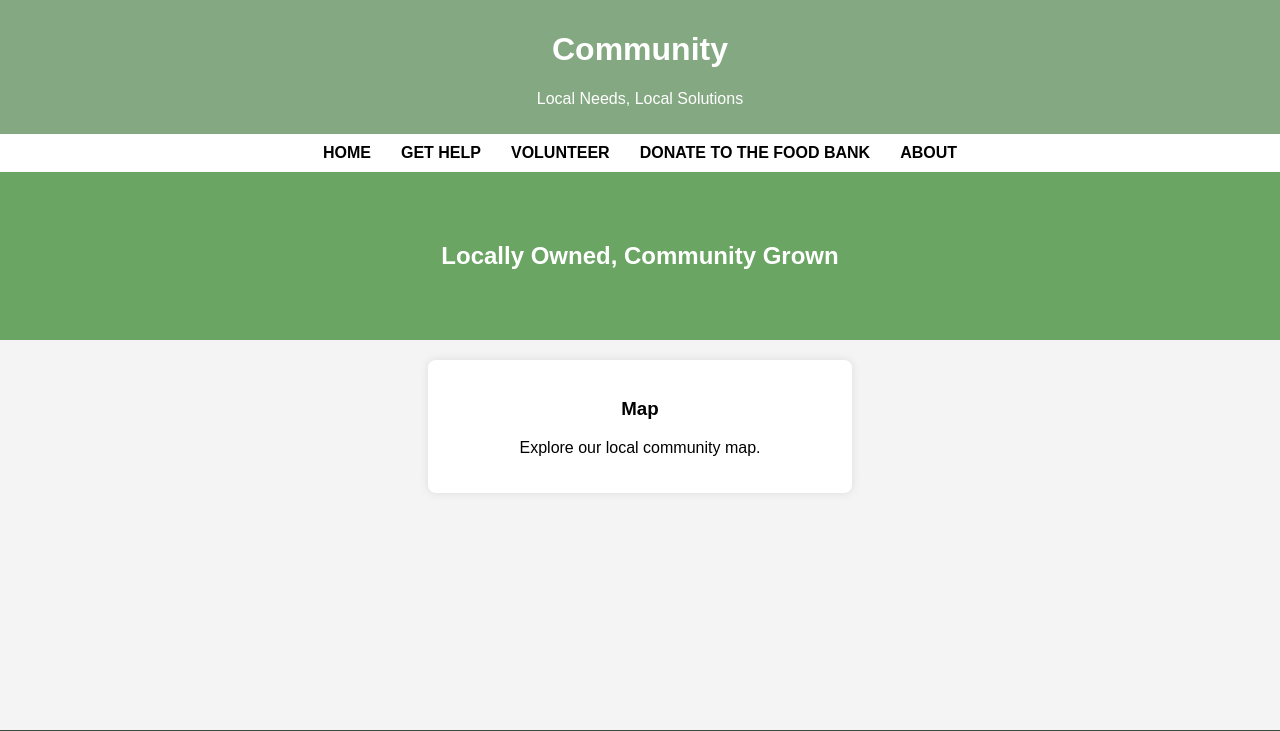
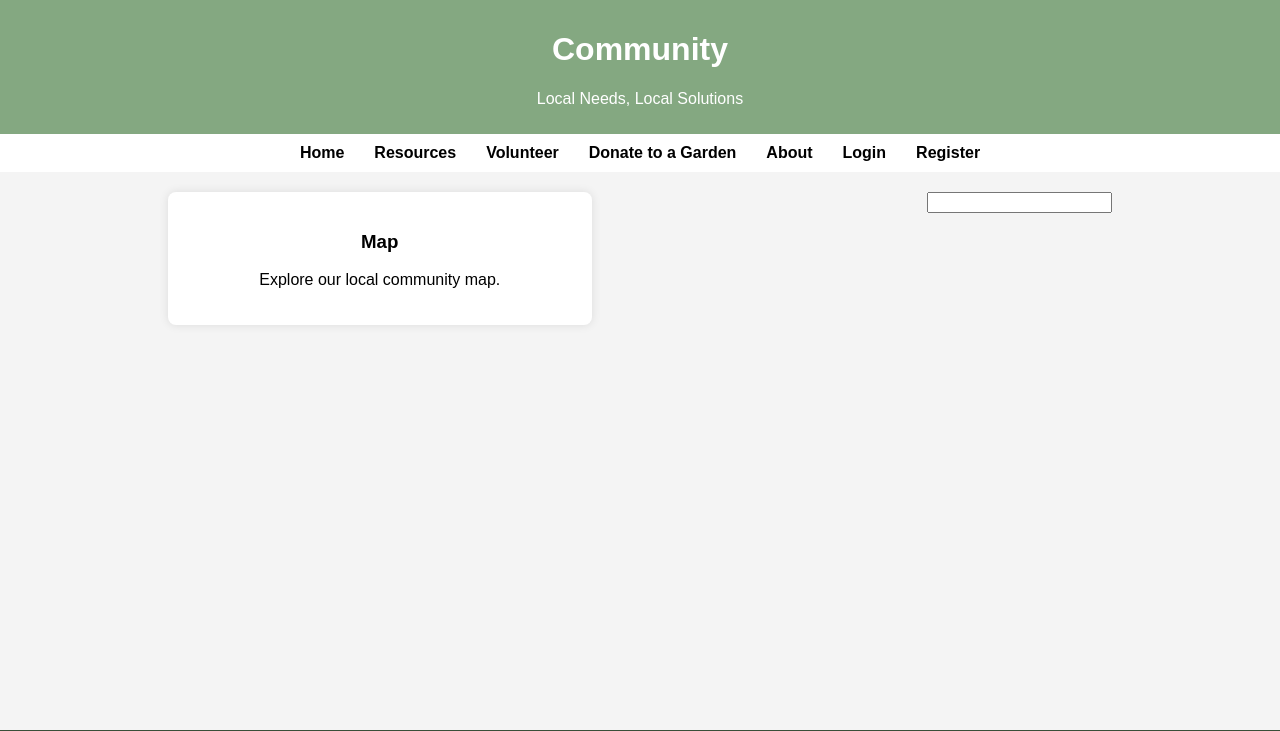
Before and after one commit to jlinares12/CPSC362-Project, a Flask app: page / in a window 1280 px wide. Shown: the top 731 px of the page. Run offline with Flask 3, Linux system fonts and the light colour scheme.

Commit message:
created a base.html file that will serve as the base template for our website. I also created new html files for each of the <a> links in our nav bar, currently they are all empty except for our Home page. I also added routes to each option in our nav bar in our python file.

```diff
--- a/community-garden.py
+++ b/community-garden.py
@@ -3,5 +3,30 @@ from flask import Flask, render_template
 app = Flask(__name__)
 
 @app.route("/")
-def community_garden():
+@app.route("/home")
+def home_page():
     return render_template('home.html')
+
+@app.route('/resources')
+def resources_page():
+    return render_template('resources_page.html')
+
+@app.route('/volunteer')
+def volunteer_page():
+    return render_template('volunteer_page.html')
+
+@app.route('/donate')
+def donations_page():
+    return render_template('donations_page.html')
+
+@app.route('/about')
+def about_page():
+    return render_template('about_page.html')
+
+@app.route('/login')
+def login_page():
+    return render_template('login_page.html')
+
+@app.route('/register')
+def register_page():
+    return render_template('register_page.html')
--- a/static/styles/home.css
+++ b/static/styles/home.css
@@ -29,7 +29,7 @@ nav a {
 }
 .hero {
     text-align: center;
-    padding: 50px 20px;
+    padding: 20px 20px;
     background-color: #6aa564;
     color: white;
     width: 100%;
@@ -40,7 +40,7 @@ nav a {
     padding: 20px;
     width: 100%;
 }
-.content div {
+.content div.map {
     background-color: white;
     padding: 20px;
     border-radius: 8px;
--- /dev/null
+++ b/templates/about_page.html
@@ -0,0 +1 @@
+{% extends 'base.html' %}
--- /dev/null
+++ b/templates/base.html
@@ -0,0 +1,32 @@
+<!DOCTYPE html>
+<html lang="en">
+<head>
+    <meta charset="UTF-8">
+    <meta name="viewport" content="width=device-width, initial-scale=1.0">
+    <title>
+        {% block title %}
+        {% endblock %}
+    </title>
+    <link rel="stylesheet" href="{{ url_for('static',filename='styles/home.css')}}">
+</head>
+<body>
+    <header>
+        <h1>Community</h1>
+        <p>Local Needs, Local Solutions</p>
+    </header>
+    <nav>
+        <a href="{{ url_for('home_page')}}">Home</a>
+        <a href="{{ url_for('resources_page')}}">Resources</a>
+        <a href="{{ url_for('volunteer_page')}}">Volunteer</a>
+        <a href="{{ url_for('donations_page')}}">Donate to a Garden</a>
+        <a href="{{ url_for('about_page')}}">About</a>
+        <a href="{{ url_for('login_page')}}">Login</a>
+        <a href="{{ url_for('register_page')}}">Register</a>
+    </nav>
+    {% block content %}
+    {% endblock %}
+    <footer>
+        <p>&copy; 2023 Community. All rights reserved.</p>
+    </footer>
+</body>
+</html>
--- /dev/null
+++ b/templates/donations_page.html
@@ -0,0 +1 @@
+{% extends 'base.html' %}
--- a/templates/home.html
+++ b/templates/home.html
@@ -1,34 +1,17 @@
-<!DOCTYPE html>
-<html lang="en">
-<head>
-    <meta charset="UTF-8">
-    <meta name="viewport" content="width=device-width, initial-scale=1.0">
-    <title>Community - Local Needs, Local Solutions</title>
-    <link rel="stylesheet" href="{{ url_for('static',filename='styles/home.css')}}">
-</head>
-<body>
-    <header>
-        <h1>Community</h1>
-        <p>Local Needs, Local Solutions</p>
-    </header>
-    <nav>
-        <a href="#">HOME</a>
-        <a href="#">GET HELP</a>
-        <a href="#">VOLUNTEER</a>
-        <a href="#">DONATE TO THE FOOD BANK</a>
-        <a href="#">ABOUT</a>
-    </nav>
-    <div class="hero">
-        <h2>Locally Owned, Community Grown</h2>
-    </div>
+{% extends 'base.html' %}
+
+{% block title %}
+Home Page
+{% endblock %}
+
+{% block content %}
     <div class="content">
-        <div>
+        <div class="map">
             <h3>Map</h3>
             <p>Explore our local community map.</p>
         </div>
+        <div>
+            <input></input>
+        </div>
     </div>
-    <footer>
-        <p>&copy; 2023 Community. All rights reserved.</p>
-    </footer>
-</body>
-</html>
+{% endblock %}
--- /dev/null
+++ b/templates/login_page.html
@@ -0,0 +1 @@
+{% extends 'base.html' %}
--- /dev/null
+++ b/templates/register_page.html
@@ -0,0 +1 @@
+{% extends 'base.html' %}
--- /dev/null
+++ b/templates/resources_page.html
@@ -0,0 +1 @@
+{% extends 'base.html' %}
--- /dev/null
+++ b/templates/volunteer_page.html
@@ -0,0 +1 @@
+{% extends 'base.html' %}
```
